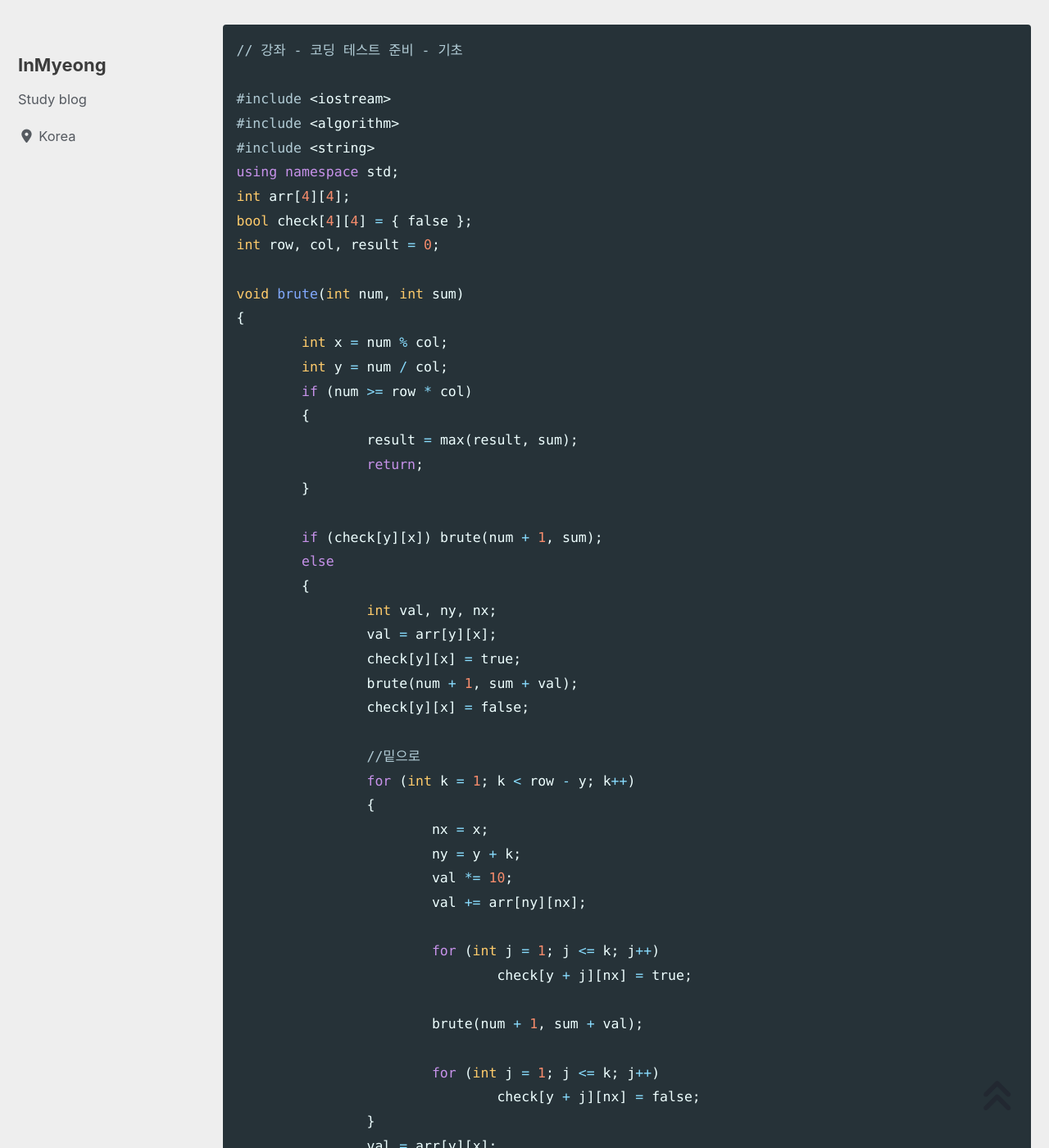
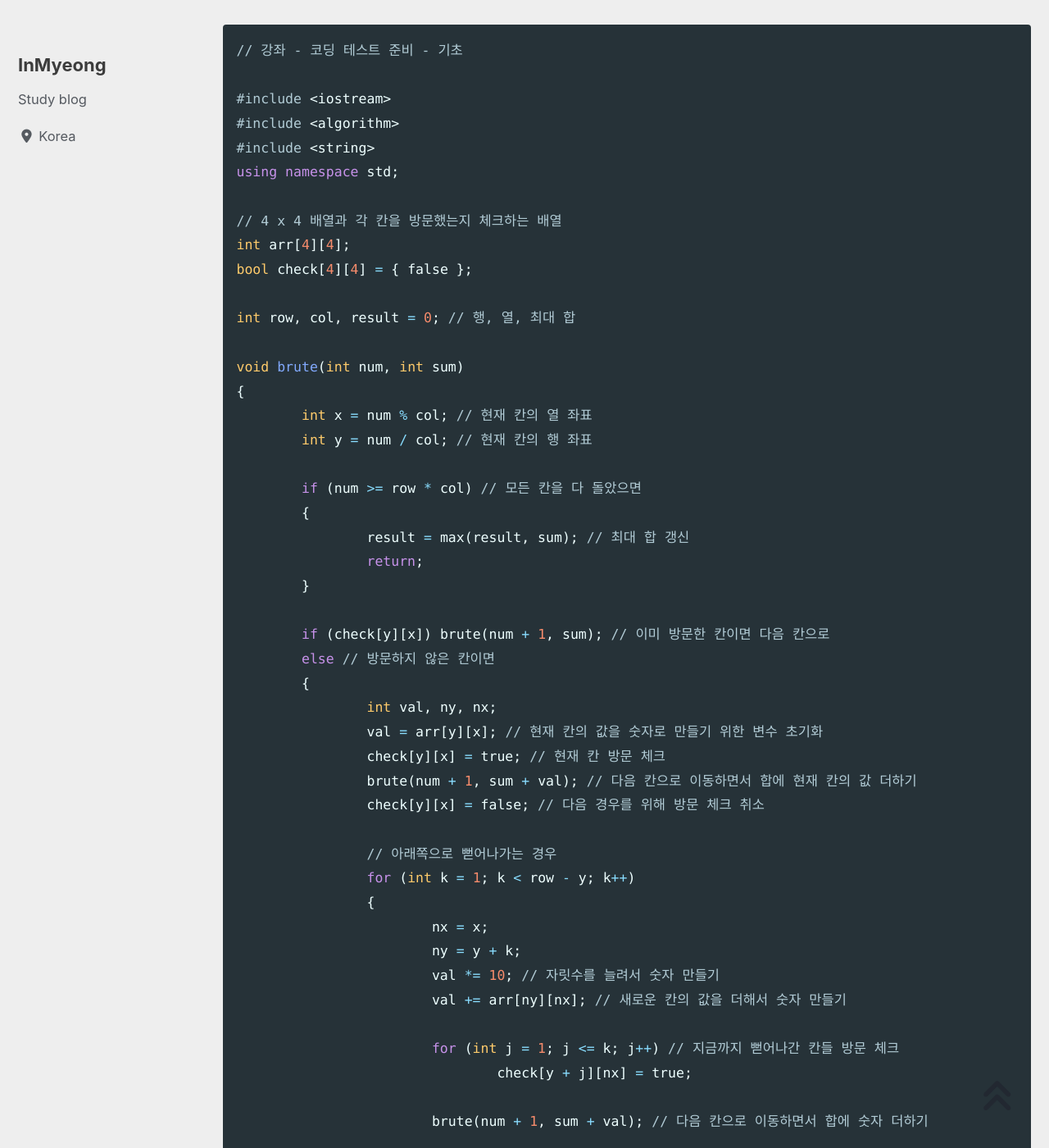
Before and after one commit to devMyeong/devMyeong.github.io, a Jekyll site: the page built from _posts/codingTest/2023-04-30-나만의문제집.md, in a window 1280 px wide and 1400 px high, scrolled down 10643 px. Shown: the whole window at 82% size. Built offline with Jekyll 4.4.1, drawn with Linux system fonts in a browser that asks for light colours; cached includes are drawn as plain includes; nearby versions of some CDN libraries; some web fonts are replaced; comment, search, counter and statistics services are not loaded; some of the changed text lies outside the part shown.

Commit message:
Chore : 나만의 문제집 주석 추가

```diff
--- a/_posts/codingTest/2023-04-30-나만의문제집.md
+++ b/_posts/codingTest/2023-04-30-나만의문제집.md
@@ -286,61 +286,68 @@ int main()
 #include <algorithm>
 #include <string>
 using namespace std;
+
+// 4 x 4 배열과 각 칸을 방문했는지 체크하는 배열
 int arr[4][4];
 bool check[4][4] = { false };
-int row, col, result = 0;
+
+int row, col, result = 0; // 행, 열, 최대 합
 
 void brute(int num, int sum)
 {
-	int x = num % col;
-	int y = num / col;
-	if (num >= row * col)
+	int x = num % col; // 현재 칸의 열 좌표
+	int y = num / col; // 현재 칸의 행 좌표
+
+	if (num >= row * col) // 모든 칸을 다 돌았으면
 	{
-		result = max(result, sum);
+		result = max(result, sum); // 최대 합 갱신
 		return;
 	}
 
-	if (check[y][x]) brute(num + 1, sum);
-	else
+	if (check[y][x]) brute(num + 1, sum); // 이미 방문한 칸이면 다음 칸으로
+	else // 방문하지 않은 칸이면
 	{
 		int val, ny, nx;
-		val = arr[y][x];
-		check[y][x] = true;
-		brute(num + 1, sum + val);
-		check[y][x] = false;
+		val = arr[y][x]; // 현재 칸의 값을 숫자로 만들기 위한 변수 초기화
+		check[y][x] = true; // 현재 칸 방문 체크
+		brute(num + 1, sum + val); // 다음 칸으로 이동하면서 합에 현재 칸의 값 더하기
+		check[y][x] = false; // 다음 경우를 위해 방문 체크 취소
 
-		//밑으로
+		// 아래쪽으로 뻗어나가는 경우
 		for (int k = 1; k < row - y; k++)
 		{
 			nx = x;
 			ny = y + k;
-			val *= 10;
-			val += arr[ny][nx];
+			val *= 10; // 자릿수를 늘려서 숫자 만들기
+			val += arr[ny][nx]; // 새로운 칸의 값을 더해서 숫자 만들기
 
-			for (int j = 1; j <= k; j++)
+			for (int j = 1; j <= k; j++) // 지금까지 뻗어나간 칸들 방문 체크
 				check[y + j][nx] = true;
 
-			brute(num + 1, sum + val);
+			brute(num + 1, sum + val); // 다음 칸으로 이동하면서 합에 숫자 더하기
 
-			for (int j = 1; j <= k; j++)
+			for (int j = 1; j <= k; j++) // 다시 방문 체크 취소
 				check[y + j][nx] = false;
 		}
-		val = arr[y][x];
 
-		//오른쪽으로
+		val = arr[y][x]; // 다시 변수 초기화
+
+		// 오른쪽으로 뻗어나가는 경우
 		for (int k = 1; k < col - x; k++)
 		{
 			ny = y;
 			nx = x + k;
 
-			if (check[ny][nx]) return;
+			if (check[ny][nx]) return; // 이미 방문한 칸이면 경우의 수 끝내기
 
 			val *= 10;
 			val += arr[ny][nx];
+
 			for (int j = 1; j <= k; j++)
 				check[ny][x + j] = true;
 
 			brute(num + 1, sum + val);
+
 			for (int j = 1; j <= k; j++)
 				check[ny][x + j] = false;
 		}
```
